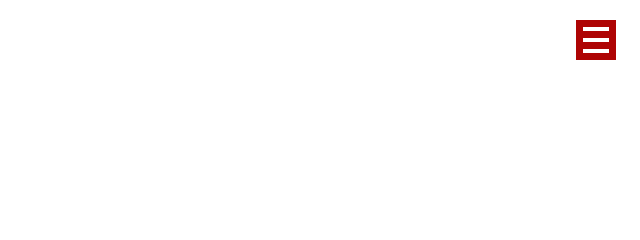
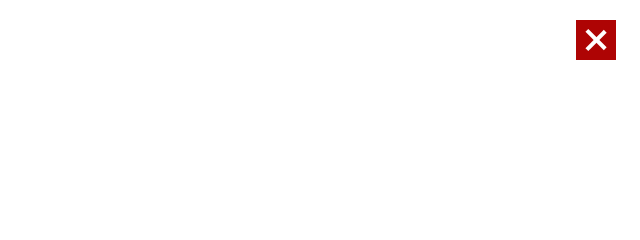
Before and after one commit to alimbolar/ewaan-financial, a website built with webpack: page src/template.html in a window 1280 px wide. Both pictures are taken after a click on the element 1235 px from the left and 40 px from the top of the page. Shown: the top 240 px of the page, 640-1280 px from the left. Built offline with nearby package versions, Linux system fonts and the light colour scheme.

Commit message:
added menu animation

```diff
--- a/src/css/components/_menu.scss
+++ b/src/css/components/_menu.scss
@@ -16,6 +16,7 @@
     // border-radius: calc(var(--thickness-ratio) * var(--menu-width));
     background-color: hsl(0, 100%, 100%);
     position: relative;
+    transition: transform 0.2s;
 
     &:before,
     &:after {
@@ -26,6 +27,7 @@
       height: calc(var(--thickness-ratio) * var(--menu-width));
       // border-radius: calc(var(--thickness-ratio) * var(--menu-width));
       background-color: hsl(0, 100%, 100%);
+      transition: transform 0.2s;
     }
 
     &:before {
@@ -34,5 +36,18 @@
     &:after {
       top: calc((-2.7 * var(--thickness-ratio)) * var(--menu-width));
     }
+
+    &.toggled {
+      background: transparent;
+
+      &::before {
+        transform: rotate(45deg) translate(-0.5em, -0.5em);
+      }
+      &::after {
+        transform: rotate(-45deg) translate(-0.5em, 0.5em);
+
+        // background-color: black;
+      }
+    }
   }
 }
--- a/src/index.js
+++ b/src/index.js
@@ -5,6 +5,7 @@ const navWrapper = document.querySelector(".nav__wrapper");
 
 const toggleNav = function () {
   navWrapper.classList.toggle("hidden");
+  menu.firstChild.classList.toggle("toggled");
 };
 
 navWrapper.addEventListener("click", toggleNav);
```
